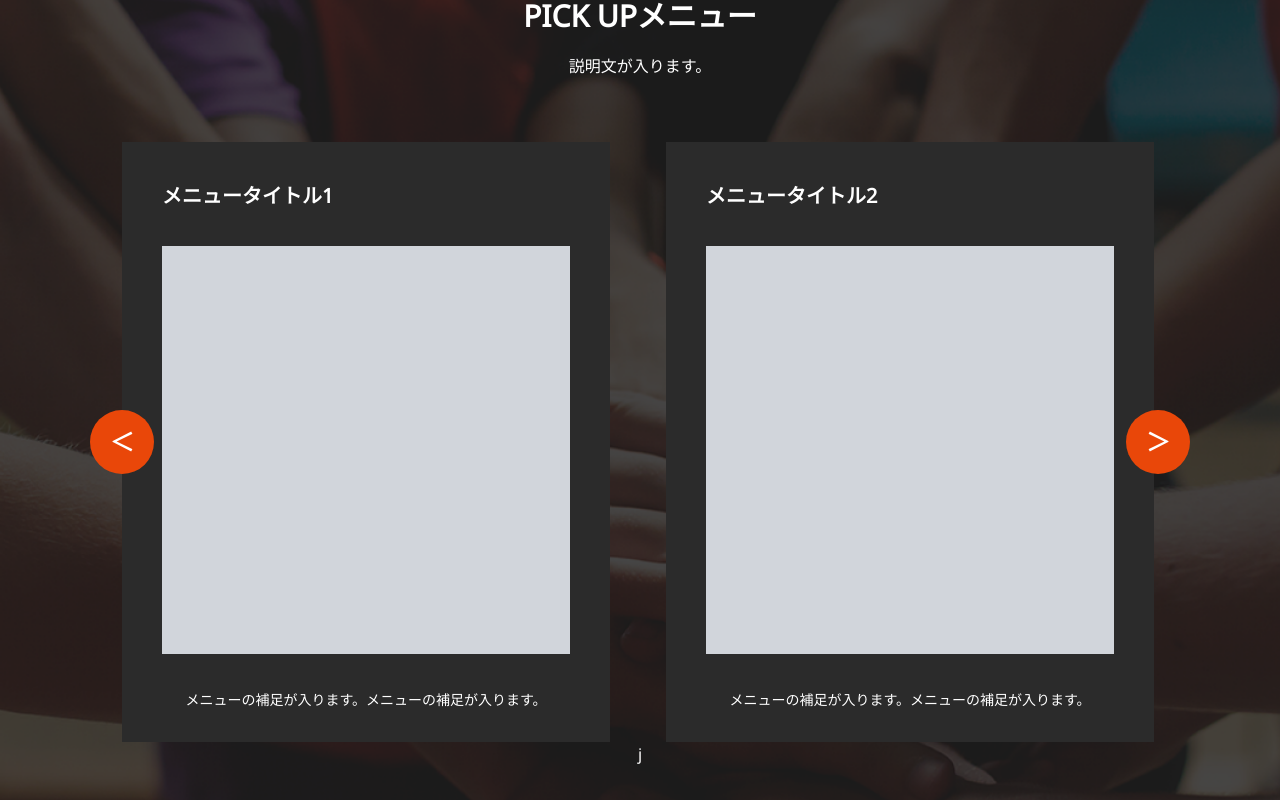
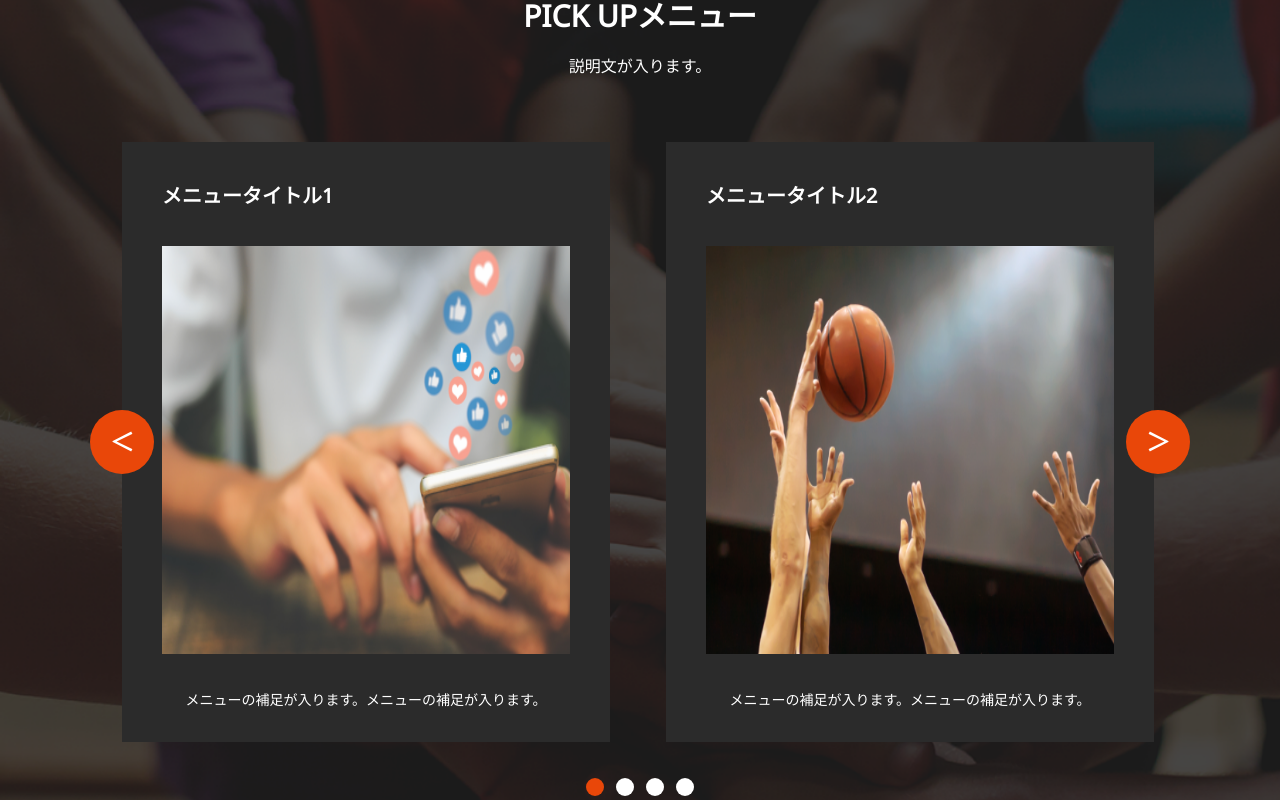
Before and after one commit to koichi-omae/stak-lp-coding, a Next.js app: page / in a window 1280 px wide. Shown: the part 4334-5134 px from the top of the page. Built offline with nearby package versions, Linux system fonts and the light colour scheme; a web font is replaced by a local one.

Commit message:
PickUpの実装完了

```diff
--- a/src/app/page.tsx
+++ b/src/app/page.tsx
@@ -1,3 +1,6 @@
+'use client';
+
+import { RecoilRoot } from 'recoil';
 import PageFooterContainer from '@/components/Common/PageFooter';
 import PageHeaderContainer from '@/components/Common/PageHeader';
 import DataContainer from '@/components/Index/Data/Data';
@@ -5,11 +8,12 @@ import FeatureContainer from '@/components/Index/Feature/Feature';
 import HeroContainer from '@/components/Index/Hero/Hero';
 import MenuContainer from '@/components/Index/Menu/Menu';
 import MeritContainer from '@/components/Index/Merit/Merit';
+import PickUpModalContainer from '@/components/Index/Modal/PickUpModal';
 import PickUpContainer from '@/components/Index/PickUp/PickUp';
 
 export default function Home() {
   return (
-    <>
+    <RecoilRoot>
       <PageHeaderContainer />
       <HeroContainer />
       <div className='bg-[#181818] pb-56  pt-24 text-center text-white'>
@@ -20,6 +24,7 @@ export default function Home() {
         <DataContainer />
       </div>
       <PageFooterContainer />
-    </>
+      <PickUpModalContainer />
+    </RecoilRoot>
   );
 }
--- a/src/components/Index/PickUp/PickUpCard.tsx
+++ b/src/components/Index/PickUp/PickUpCard.tsx
@@ -4,13 +4,26 @@ export interface PickUpCardProps {
   title: string;
   image: ImageProps;
   text: string;
+  onOpenModal: (imageProps: ImageProps) => void;
 }
 
 export default function PickUpCardPresentation({ ...props }: PickUpCardProps) {
   return (
-    <div className={` h-[600px] w-full bg-[#2B2B2B] px-10 pb-12 pt-10`}>
+    <div
+      onClick={() => props.onOpenModal(props.image)}
+      className={` h-[600px] w-full bg-[#2B2B2B] px-10 pb-12 pt-10`}
+    >
       <h3 className='text-left font-sans text-xl font-bold'>{props.title}</h3>
-      <div className='my-9 size-[408px] bg-gray-300'></div>
+
+      <div className='my-9 size-[408px]'>
+        <Image
+          src={props.image.src}
+          alt={props.image.alt}
+          width={props.image.width}
+          height={props.image.height}
+          className='size-full hover:cursor-pointer'
+        />
+      </div>
       <p className='font-sans text-sm'>{props.text}</p>
     </div>
   );
--- a/src/components/Index/PickUp/PickUpSlideShow.tsx
+++ b/src/components/Index/PickUp/PickUpSlideShow.tsx
@@ -1,7 +1,6 @@
-'use client';
-
 import { useState } from 'react';
 import PickUpCardPresentation, { PickUpCardProps } from './PickUpCard';
+import { usePickUpModal } from '@/hooks/Index/Modal/PickUpModal';
 import Image3 from '~/img/hero-bg.png';
 import Image1 from '~/img/menu-card-1.png';
 import Image2 from '~/img/menu-card-2.png';
@@ -9,7 +8,6 @@ import Image2 from '~/img/menu-card-2.png';
 interface PickUpSlideShowProps {
   index: number;
   cards: PickUpCardProps[];
-
   containerStyle?: React.CSSProperties;
   prevOnClick?: () => void;
   nextOnClick?: () => void;
@@ -38,7 +36,7 @@ function PickUpSlideShowPresentation({ ...props }: PickUpSlideShowProps) {
           ＞
         </button>
       </div>
-      j
+
       <div className='mt-9 flex items-center justify-center gap-3'>
         {props.cards.map((_, index) =>
           index === props.cards.length - 1 ? null : (
@@ -55,6 +53,9 @@ function PickUpSlideShowPresentation({ ...props }: PickUpSlideShowProps) {
 }
 
 export default function PickUpSlideShowContainer() {
+  const [currentSlide, setCurrentSlide] = useState(0);
+  const { openPickUpModal } = usePickUpModal();
+
   const cards: PickUpCardProps[] = [
     {
       title: 'メニュータイトル1',
@@ -65,6 +66,7 @@ export default function PickUpSlideShowContainer() {
         height: 408,
       },
       text: 'メニューの補足が入ります。メニューの補足が入ります。',
+      onOpenModal: openPickUpModal,
     },
     {
       title: 'メニュータイトル2',
@@ -75,6 +77,7 @@ export default function PickUpSlideShowContainer() {
         height: 408,
       },
       text: 'メニューの補足が入ります。メニューの補足が入ります。',
+      onOpenModal: openPickUpModal,
     },
     {
       title: 'メニュータイトル3',
@@ -85,6 +88,7 @@ export default function PickUpSlideShowContainer() {
         height: 408,
       },
       text: 'メニューの補足が入ります。メニューの補足が入ります。',
+      onOpenModal: openPickUpModal,
     },
     {
       title: 'メニュータイトル4',
@@ -95,6 +99,7 @@ export default function PickUpSlideShowContainer() {
         height: 408,
       },
       text: 'メニューの補足が入ります。メニューの補足が入ります。',
+      onOpenModal: openPickUpModal,
     },
     {
       title: 'メニュータイトル5',
@@ -105,10 +110,9 @@ export default function PickUpSlideShowContainer() {
         height: 408,
       },
       text: 'メニューの補足が入ります。メニューの補足が入ります。',
+      onOpenModal: openPickUpModal,
     },
   ];
-
-  const [currentSlide, setCurrentSlide] = useState(0);
 
   const nextSlide = () => {
     currentSlide === cards.length - 2
```
